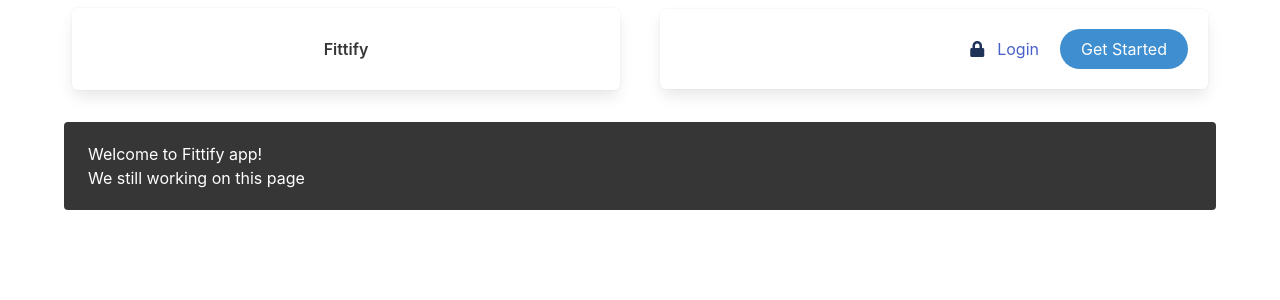
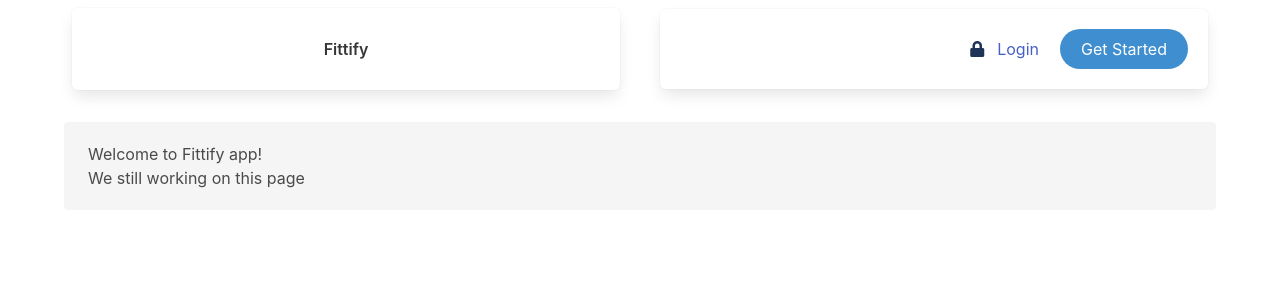
Before and after one commit to Fittify/fittify, a SvelteKit app in the folder fittify/: page / in a window 1280 px wide. Shown: the top 300 px of the page. Built offline with nearby package versions, Linux system fonts and the light colour scheme.

Commit message:
uploaded some pictures

```diff
--- a/fittify/src/routes/+page.svelte
+++ b/fittify/src/routes/+page.svelte
@@ -7,7 +7,7 @@
 	<WelcomeNavigator />
 </Header>
 
-<div class="notification is-dark">
+<div class="notification">
     <h1>Welcome to Fittify app!</h1>
     <p>We still working on this page</p>
 </div>
```
Also changed, not shown: fittify/src/lib/WelcomeNavigator.svelte (line endings or trailing spaces).
